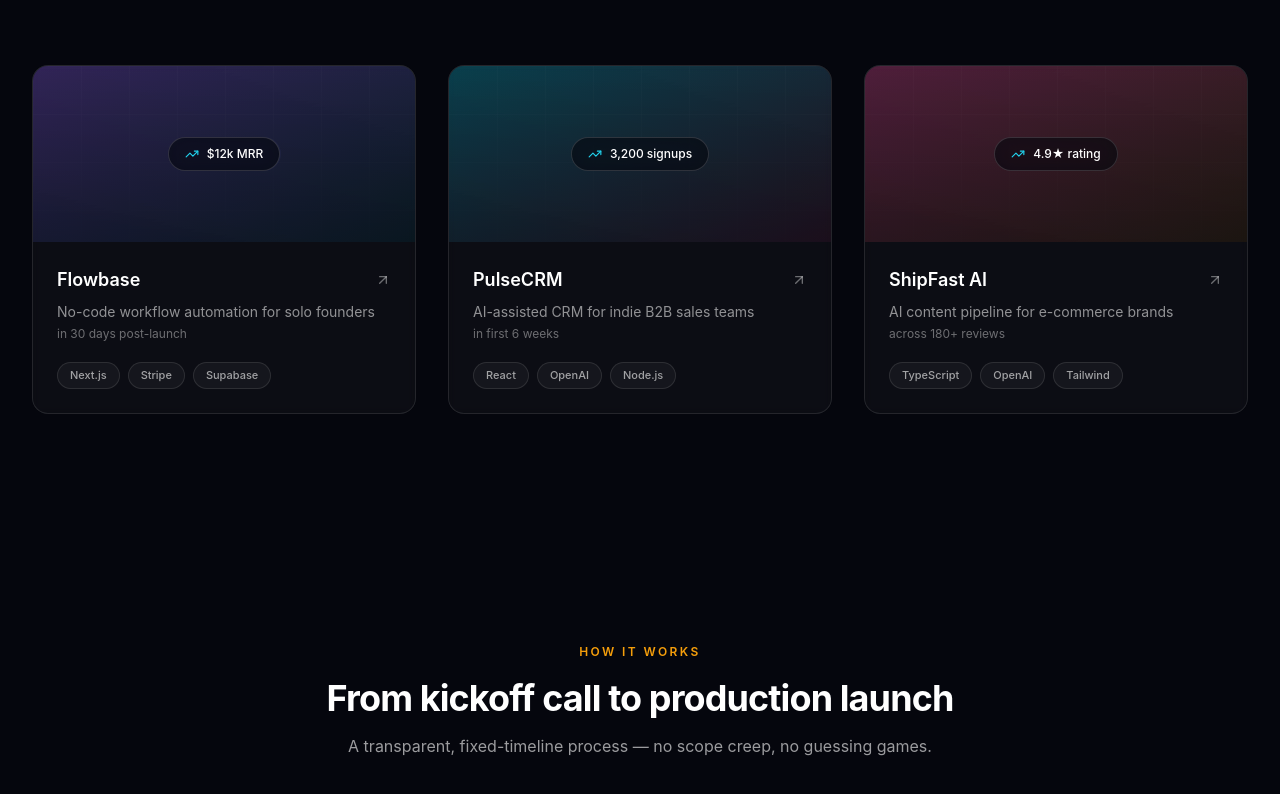
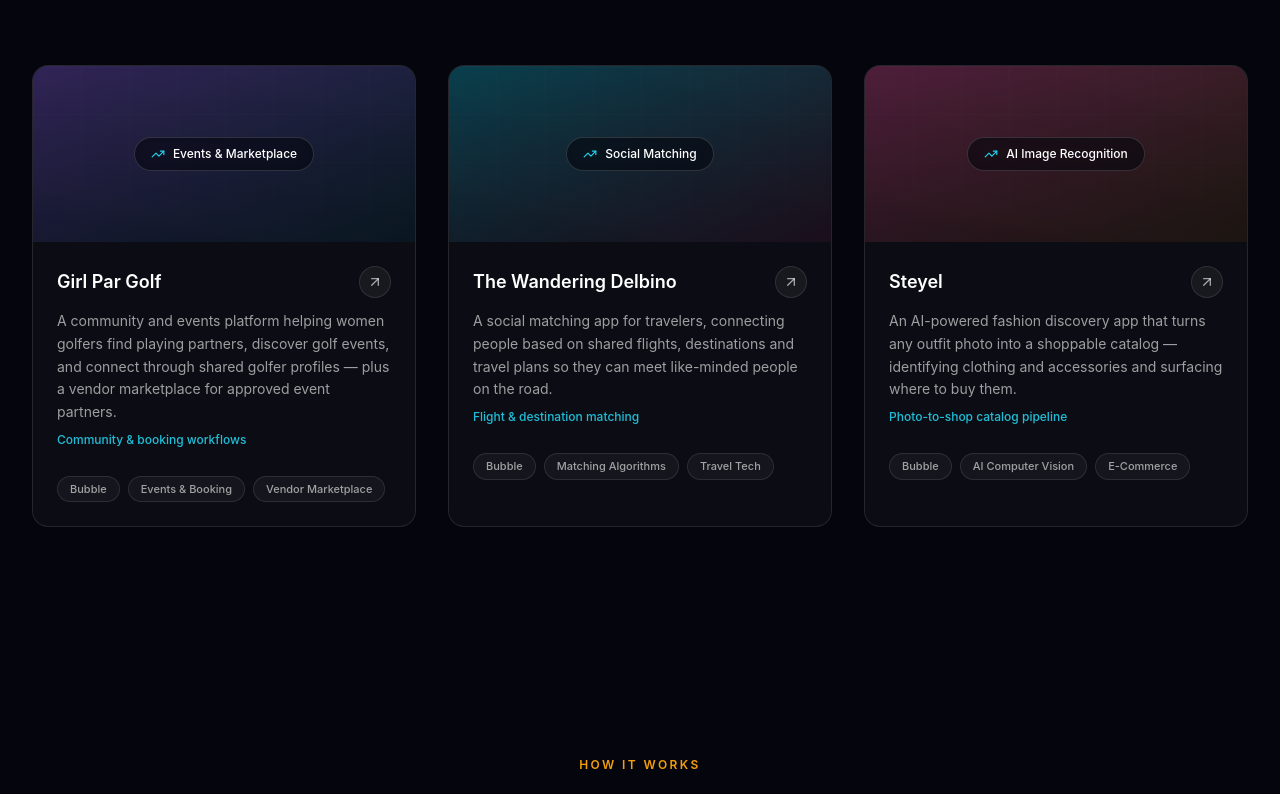
Before and after one commit to webperdictors-code/webperdictors, a Next.js app: page / in a window 1280 px wide. Shown: the part 2382-3176 px from the top of the page. Built offline with nearby package versions, Linux system fonts and the light colour scheme.

Commit message:
Update Featured Work section with Girl Par Golf, The Wandering Delbino, and Steyel

```diff
--- a/app/components/sections/Portfolio.tsx
+++ b/app/components/sections/Portfolio.tsx
@@ -35,17 +35,40 @@
                   </div>
                 </div>
 
-                <div className="p-6">
-                  <div className="flex items-center justify-between">
+                <div className="flex flex-1 flex-col p-6">
+                  <div className="flex items-center justify-between gap-2">
                     <h3 className="text-lg font-semibold text-white">
-                      {project.name}
+                      {project.url ? (
+                        <a
+                          href={project.url}
+                          target="_blank"
+                          rel="noopener noreferrer"
+                          className="transition-colors hover:text-glow-cyan"
+                        >
+                          {project.name}
+                        </a>
+                      ) : (
+                        project.name
+                      )}
                     </h3>
-                    <ArrowUpRight className="h-4 w-4 text-white/40 transition-transform group-hover:translate-x-0.5 group-hover:-translate-y-0.5" />
+                    {project.url ? (
+                      <a
+                        href={project.url}
+                        target="_blank"
+                        rel="noopener noreferrer"
+                        className="flex h-8 w-8 shrink-0 items-center justify-center rounded-full border border-white/10 bg-white/5 text-white/60 transition-colors hover:border-glow-cyan/50 hover:bg-glow-cyan/10 hover:text-white"
+                        aria-label={`Visit ${project.name}`}
+                      >
+                        <ArrowUpRight className="h-4 w-4" />
+                      </a>
+                    ) : (
+                      <ArrowUpRight className="h-4 w-4 text-white/40" />
+                    )}
                   </div>
-                  <p className="mt-2 text-sm text-white/55">{project.tagline}</p>
-                  <p className="mt-1 text-xs text-white/40">{project.metricLabel}</p>
+                  <p className="mt-3 text-sm leading-relaxed text-white/60">{project.tagline}</p>
+                  <p className="mt-2 text-xs font-medium text-glow-cyan/90">{project.metricLabel}</p>
 
-                  <div className="mt-5 flex flex-wrap gap-2">
+                  <div className="mt-6 flex flex-wrap gap-2 pt-1">
                     {project.tags.map((tag) => (
                       <span
                         key={tag}
--- a/lib/data.ts
+++ b/lib/data.ts
@@ -99,35 +99,42 @@
   metricLabel: string;
   tags: string[];
   color: string;
+  url?: string;
 }
 
 export const caseStudies: CaseStudy[] = [
   {
-    id: "flowbase",
-    name: "Flowbase",
-    tagline: "No-code workflow automation for solo founders",
-    metric: "$12k MRR",
-    metricLabel: "in 30 days post-launch",
-    tags: ["Next.js", "Stripe", "Supabase"],
+    id: "girl-par-golf",
+    name: "Girl Par Golf",
+    tagline:
+      "A community and events platform helping women golfers find playing partners, discover golf events, and connect through shared golfer profiles — plus a vendor marketplace for approved event partners.",
+    metric: "Events & Marketplace",
+    metricLabel: "Community & booking workflows",
+    tags: ["Bubble", "Events & Booking", "Vendor Marketplace"],
     color: "from-violet-500/30 to-cyan-500/10",
+    url: "https://girlpargolfapp.com/",
   },
   {
-    id: "pulsecrm",
-    name: "PulseCRM",
-    tagline: "AI-assisted CRM for indie B2B sales teams",
-    metric: "3,200 signups",
-    metricLabel: "in first 6 weeks",
-    tags: ["React", "OpenAI", "Node.js"],
+    id: "the-wandering-delbino",
+    name: "The Wandering Delbino",
+    tagline:
+      "A social matching app for travelers, connecting people based on shared flights, destinations and travel plans so they can meet like-minded people on the road.",
+    metric: "Social Matching",
+    metricLabel: "Flight & destination matching",
+    tags: ["Bubble", "Matching Algorithms", "Travel Tech"],
     color: "from-cyan-500/30 to-pink-500/10",
+    url: "https://thewanderingdelbino.bubbleapps.io",
   },
   {
-    id: "shipfast-ai",
-    name: "ShipFast AI",
-    tagline: "AI content pipeline for e-commerce brands",
-    metric: "4.9★ rating",
-    metricLabel: "across 180+ reviews",
-    tags: ["TypeScript", "OpenAI", "Tailwind"],
+    id: "steyel",
+    name: "Steyel",
+    tagline:
+      "An AI-powered fashion discovery app that turns any outfit photo into a shoppable catalog — identifying clothing and accessories and surfacing where to buy them.",
+    metric: "AI Image Recognition",
+    metricLabel: "Photo-to-shop catalog pipeline",
+    tags: ["Bubble", "AI Computer Vision", "E-Commerce"],
     color: "from-pink-500/30 to-amber-500/10",
+    url: "https://steyel.com/",
   },
 ];
 
```
